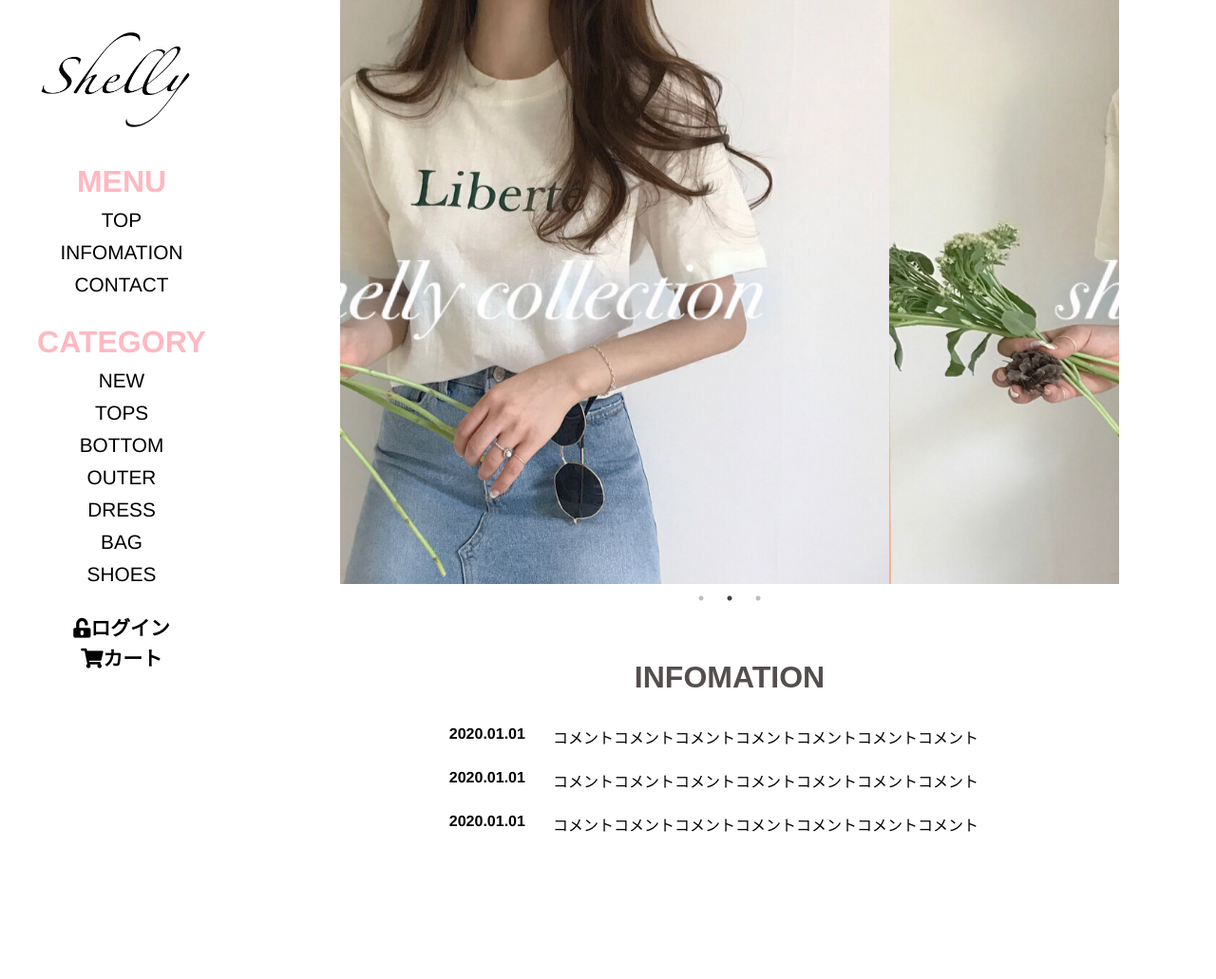
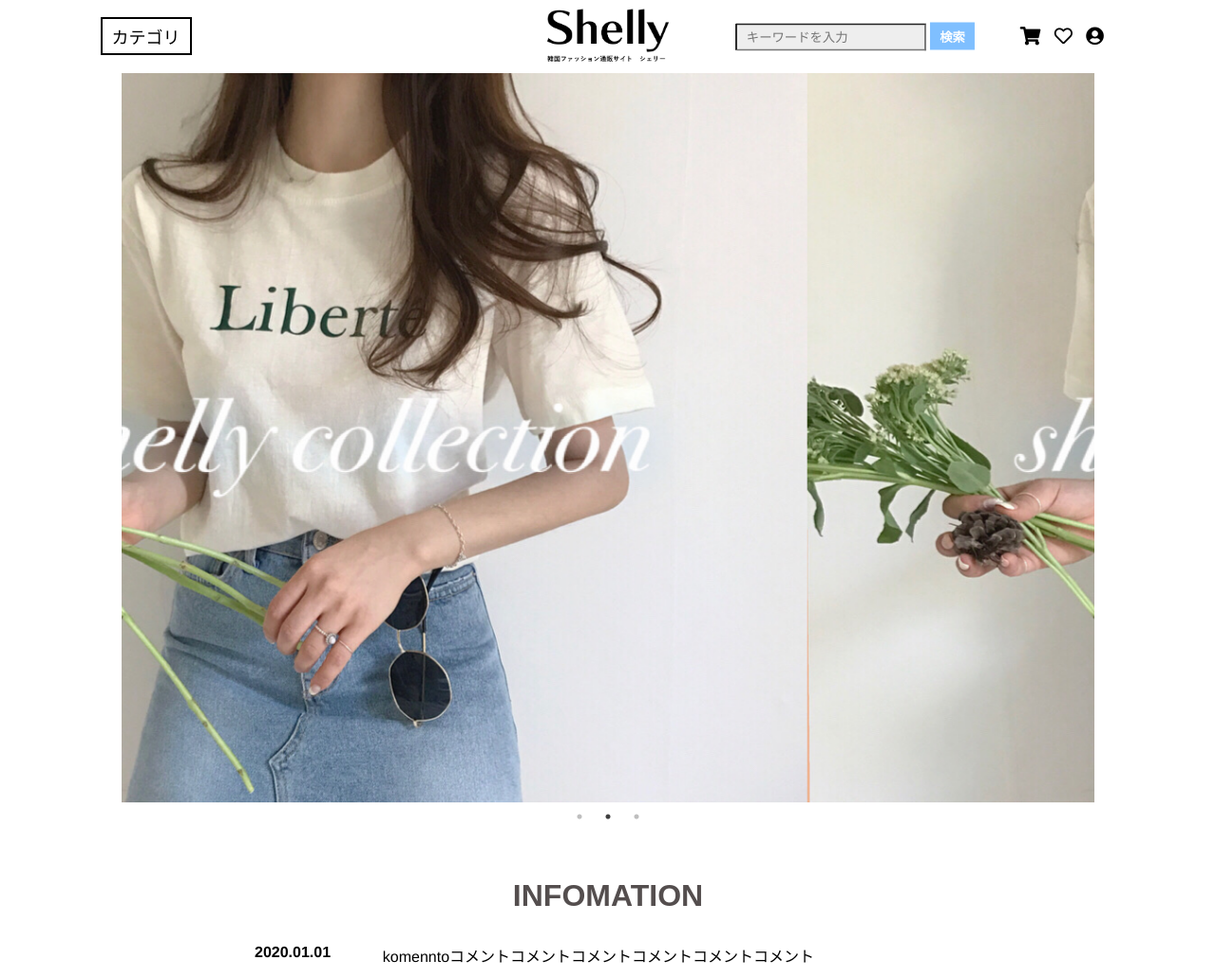
Before and after one commit to ysfly1302/red321, a plain HTML site: page index.html in a window 1280 px wide. Shown: the top 1031 px of the page at 95% size. Drawn offline with nearby package versions, Linux system fonts and the light colour scheme.

Commit message:
ヘッダー変更

```diff
--- a/index.html
+++ b/index.html
@@ -32,6 +32,7 @@
   </head>
   <body>
     <header>
+      <!-- ハンバーガーメニュー -->
       <div id="nav-drawer">
       <input id="nav-input" type="checkbox" class="nav-unshown">
       <label id="nav-open" for="nav-input"><i class="fas fa-bars"></i></label>
@@ -73,41 +74,22 @@
         </section>
         </div>
       </div>
+      <!-- ヘッダー部分 -->
+        <div id="form">
+          <form id="form1" action="自分のサイトURL" method="get">
+          <input id="sbox1" id="s" name="s" type="text" placeholder="キーワードを入力" />
+          <input id="sbtn1" type="submit" value="検索" /></form>
+        </div>
+        <div id="category">
+          <p>カテゴリ</p>
+        </div>
+        <img src="coco.img/1x/shellylogo.png" id="sh_logo" alt="ブランドロゴ">
+        <div id="top-icon">
+          <i class="fas fa-shopping-cart"></i>
+          <i class="far fa-heart"></i>
+          <i class="fas fa-user-circle"></i>
+        </div>
       </header>
-      <section>
-        <img src="coco.img/shelly.png" id="logo1" alt="shelly_logo">
-        <section class="sidemenu">
-          <h1><img src="coco.img/shelly.png" id="logo" alt="shelly_logo"></h1>
-          <section class="side_content">
-          <h2>MENU</h2>
-          <nav>
-            <ul class="menu1">
-              <li><a href="">TOP</a></li>
-              <li><a href="">INFOMATION</a></li>
-              <li><a href="">CONTACT</a></li>
-            </ul>
-          </nav>
-          <h2>CATEGORY</h2>
-          <nav>
-            <ul class="menu1">
-              <li><a href="">NEW</a></li>
-              <li><a href="">TOPS</a></li>
-              <li><a href="">BOTTOM</a></li>
-              <li><a href="">OUTER</a></li>
-              <li><a href="">DRESS</a></li>
-              <li><a href="">BAG</a></li>
-              <li><a href="">SHOES</a></li>
-            </ul>
-          </nav>
-          <section class="menu2">
-            <ul>
-            <li><a href="#"><i class="fas fa-unlock-alt">ログイン</i></a></li>
-            <li><a href="#"><i class="fas fa-shopping-cart">カート</i></a></li>
-          </ul>
-          </section>
-         </section>
-        </section>
-      </section>
       <main>
         <section class="mainmenu">
           <div class="slider">
@@ -120,7 +102,7 @@
                  <table class="info">
                    <tr>
                      <th>2020.01.01</th>
-                     <td>コメントコメントコメントコメントコメントコメントコメント</td>
+                     <td>komenntoコメントコメントコメントコメントコメントコメント</td>
                    </tr>
                    <tr>
                      <th>2020.01.01</th>
--- a/style.css
+++ b/style.css
@@ -10,9 +10,6 @@ body{
 
 
 /*ハンバーガーメニュー*/
-header {
-  padding:3%;
-}
 #nav-drawer {
   position: relative;
 }
@@ -91,9 +88,10 @@ header {
 
 
 /*アコーディオン*/
+
 .accbox {
     padding: 0;
-    max-width: 100%;/*最大幅*/
+    max-width: 100%;
 }
 /*ラベル*/
 .accbox label {
@@ -138,59 +136,81 @@ header {
 }
 
 
-/*文字点滅*/
-.box{
-  animation: flash 2s linear infinite;
-  color: red;
+/* ヘッダー */
+header{
+    height: auto;
+    padding: 3% 5%;
+    position: relative;
 }
-@keyframes flash {
-  0%,100% {
-    opacity: 1;
-  }
-  50% {
-    opacity: 0;
-  }
+#category{
+    float: left;
+    position: absolute;
+    top: 50%;
+    left: 12%;
+    transform: translateY(-50%) translateX(-50%);
+    -webkit-transform: translateY(-50%) translateX(-50%);
+}
+#category p{
+    font-size: max(1vw,18px);
+    border: solid 2px black;
+    padding: 5px 10px;
+}
+#sh_logo{
+    width: 10%;
+    position: absolute;
+    top: 50%;
+    left: 50%;
+    transform: translateY(-50%) translateX(-50%);
+    -webkit-transform: translateY(-50%) translateX(-50%);
+}
+#top-icon{
+    position: absolute;
+    top: 50%;
+    right: 5%;
+    transform: translateY(-50%) translateX(-50%);
+    -webkit-transform: translateY(-50%) translateX(-50%);
+}
+#top-icon i{
+    margin: 0 5px;
+    font-size: max(1.5vw,18px);
+}
+#top-icon i:hover{
+    color: gray;
+}
+#form{
+    position: absolute;
+    top: 60%;
+    right: 10%;
+    transform: translateY(-50%) translateX(-50%);
+    -webkit-transform: translateY(-50%) translateX(-50%);
+}
+/*フォーム全体*/
+#form1{
+    position: relative;/*フォームの相対位置*/
+    max-width: 270px;/*フォームのサイズ*/
+    margin-bottom: 15px;/*フォームの下に余白*/
+}
+/*検索ボックス*/
+#sbox1{
+    padding: 5px 10px;/*テキスト位置調整*/
+    border-radius: 2px 0 0 2px;/*検索ボックスの角を丸める*/
+    background: #eee;/*検索ボックスの背景カラー*/
+}
+/*検索ボタン*/
+#sbtn1{
+    background: #7fbfff;/*検索ボタンの背景カラー*/
+    border: none;/*検索ボタンの枠線を消す*/
+    color:  #fff;/*検索ボタンのテキストカラー*/
+    font-weight:  bold;/*検索ボタンのテキスト太字*/
+    padding: 5px 10px;
+}
+/*検索ボタンマウスオーバー時*/
+#sbtn1:hover{
+    color: #666;/*検索ボタンマウスオーバー時のフォントカラー*/
 }
 
-
-.sidemenu{
-  position: fixed;
-  width: 20%;
-  text-align: center;
-  background-color: white;
-}
-.sidemenu h2{
-  margin: 30px 0 10px 0;
-  color: #ff002347;
-  font-size: 2rem;
-}
-.menu1 li{
-  margin: 10px 0;
-  text-decoration: none;
-  list-style-type: none;
-}
-.menu2 ul{
-  margin: 30px 0;
-  line-height: 30px;
-  list-style-type: none;
-}
-.sidemenu a{
-  text-decoration: none;
-  color: black;
-  font-size: 1.3rem;
-}
-.sidemenu a:hover{
-  color: grey;
-}
-#logo{
-  width: 70%;
-  margin-top: 30px;
-}
-
-
 .mainmenu{
-  width: 80%;
-  margin-left: 20%;
+  width: 100%;
 }
 .mainmenu h1{
   text-align: center;
@@ -313,9 +333,6 @@ padding: 0.5em;
     display:none;
   }
   #logo1{
-    display: none;
-  }
-  header{
     display: none;
   }
   #no6{
```
Also changed, not shown: coco.img/1x/shellylogo.png (added).
